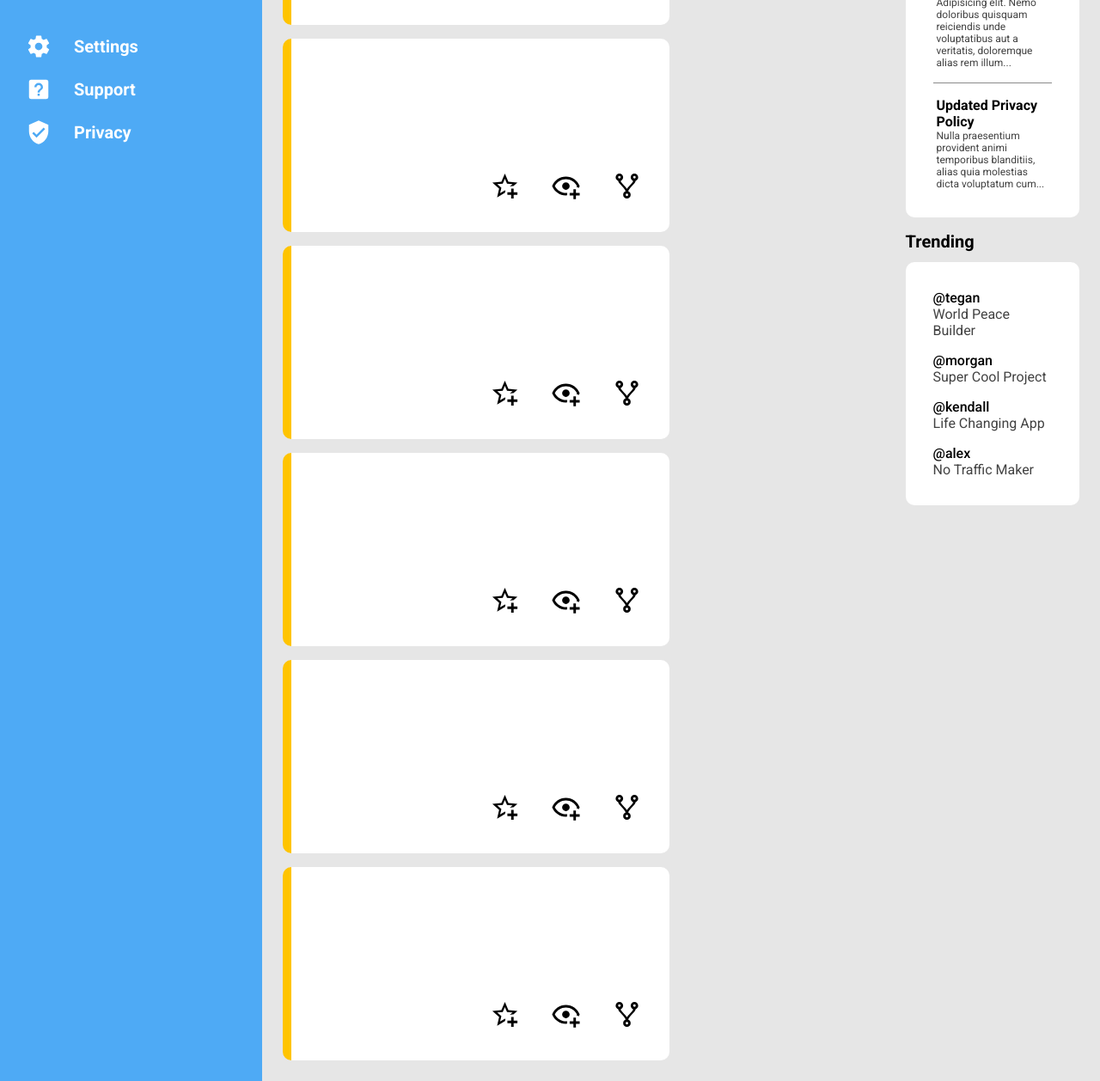
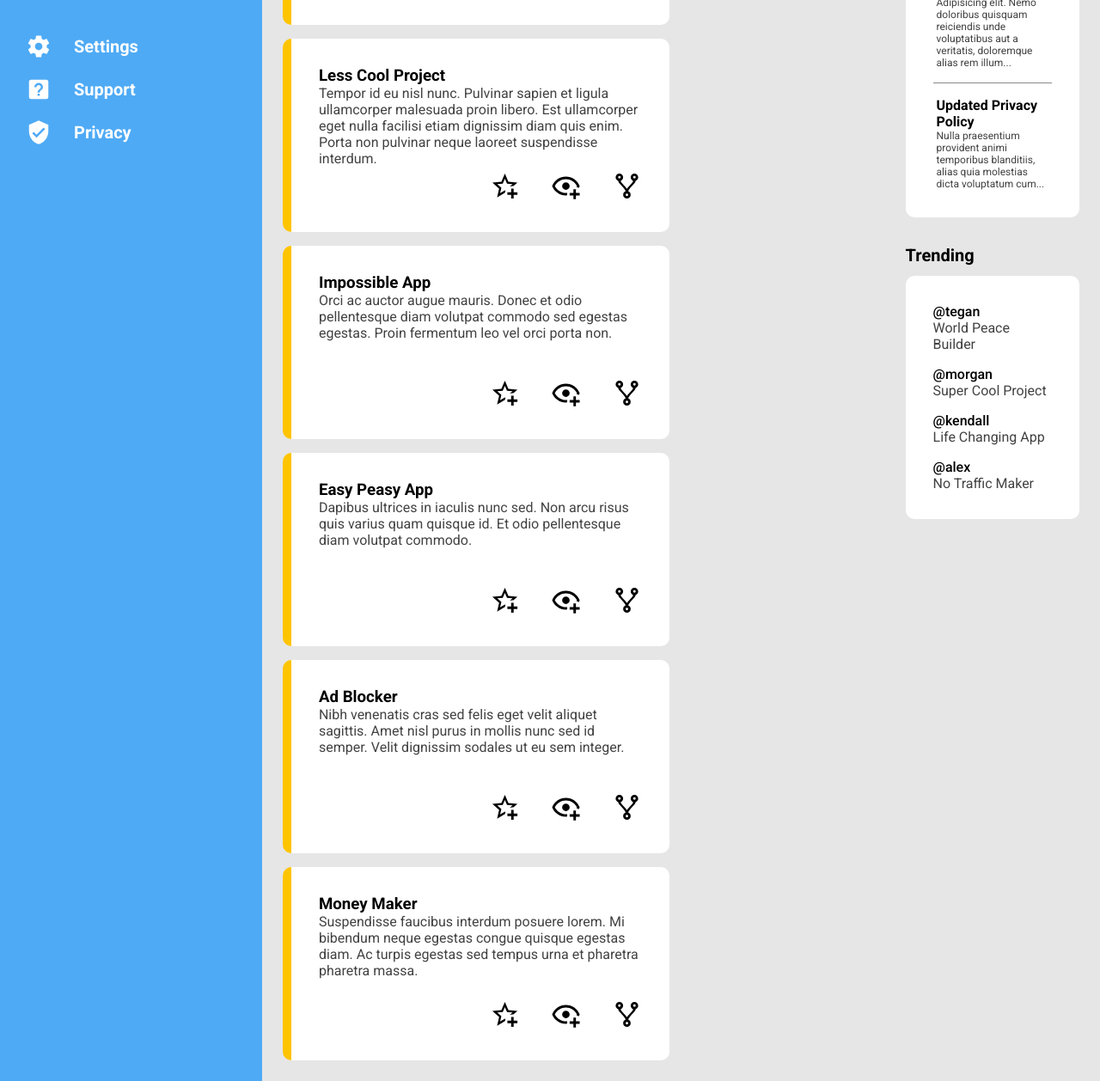
Before and after one commit to WitherMite/odin-admin-dashboard, a plain HTML site: page index.html in a window 1280 px wide. Shown: the part 395-1653 px from the top of the page at 86% size. Drawn offline with Linux system fonts and the light colour scheme.

Commit message:
Clean up

```diff
--- a/index.html
+++ b/index.html
@@ -73,7 +73,6 @@
     <div class="projects">
       <h2>Your Projects</h2>
       <div class="project-container">
-        <div class="card-container">
         <div class="card project-card">
           <h3>Super Cool Project</h3>
           <p>Feugiat pretium nibh ipsum consequat nisl. Vitae purus faucibus ornare suspendisse sed. Viverra nam libero justo laoreet sit amet cursus. Dapibus ultrices in iaculis nunc sed.</p>
@@ -83,62 +82,57 @@
             <a href=""><img src="icons/source-fork.svg" alt=""></a>
           </div>
         </div>
-        </div>
-        <div class="card-container">
+
         <div class="card project-card">
-            <h3></h3>
-            <p></p>
+          <h3>Less Cool Project</h3>
+          <p>Tempor id eu nisl nunc. Pulvinar sapien et ligula ullamcorper malesuada proin libero. Est ullamcorper eget nulla facilisi etiam dignissim diam quis enim. Porta non pulvinar neque laoreet suspendisse interdum.</p>
           <div class="project-options">
             <a href=""><img src="icons/star-plus-outline.svg" alt=""></a>
             <a href=""><img src="icons/eye-plus-outline.svg" alt=""></a>
             <a href=""><img src="icons/source-fork.svg" alt=""></a>
           </div>
         </div>
-        </div>
-        <div class="card-container">
+
         <div class="card project-card">
-            <h3></h3>
-            <p></p>
+          <h3>Impossible App</h3>
+          <p>Orci ac auctor augue mauris. Donec et odio pellentesque diam volutpat commodo sed egestas egestas. Proin fermentum leo vel orci porta non.</p>
           <div class="project-options">
             <a href=""><img src="icons/star-plus-outline.svg" alt=""></a>
             <a href=""><img src="icons/eye-plus-outline.svg" alt=""></a>
             <a href=""><img src="icons/source-fork.svg" alt=""></a>
           </div>
         </div>
-        </div>
-        <div class="card-container">
+
         <div class="card project-card">
-            <h3></h3>
-            <p></p>
+          <h3>Easy Peasy App</h3>
+          <p>Dapibus ultrices in iaculis nunc sed. Non arcu risus quis varius quam quisque id. Et odio pellentesque diam volutpat commodo.</p>
           <div class="project-options">
             <a href=""><img src="icons/star-plus-outline.svg" alt=""></a>
             <a href=""><img src="icons/eye-plus-outline.svg" alt=""></a>
             <a href=""><img src="icons/source-fork.svg" alt=""></a>
           </div>
         </div>
-        </div>
-        <div class="card-container">
+
         <div class="card project-card">
-            <h3></h3>
-            <p></p>
+          <h3>Ad Blocker</h3>
+          <p>Nibh venenatis cras sed felis eget velit aliquet sagittis. Amet nisl purus in mollis nunc sed id semper. Velit dignissim sodales ut eu sem integer.</p>
           <div class="project-options">
             <a href=""><img src="icons/star-plus-outline.svg" alt=""></a>
             <a href=""><img src="icons/eye-plus-outline.svg" alt=""></a>
             <a href=""><img src="icons/source-fork.svg" alt=""></a>
           </div>
         </div>
-        </div>
-        <div class="card-container">
+
         <div class="card project-card">
-            <h3></h3>
-            <p></p>
+          <h3>Money Maker</h3>
+          <p>Suspendisse faucibus interdum posuere lorem. Mi bibendum neque egestas congue quisque egestas diam. Ac turpis egestas sed tempus urna et pharetra pharetra massa.</p>
           <div class="project-options">
             <a href=""><img src="icons/star-plus-outline.svg" alt=""></a>
             <a href=""><img src="icons/eye-plus-outline.svg" alt=""></a>
             <a href=""><img src="icons/source-fork.svg" alt=""></a>
           </div>
         </div>
-        </div>
+
       </div>
     </div>
 
--- a/style.css
+++ b/style.css
@@ -138,7 +138,7 @@ input[type="search"] {
     border-radius: 32px;
 }
 
-/* Cards */
+/* Cards (Redo grid/flex flow) */
 
 main {
     padding: 1.5rem;
@@ -155,7 +155,6 @@ main {
 
 .info-container {
     flex: 1;
-    min-width: 200px;
     display: grid;
     grid-template-rows: auto 1fr;
     gap: 1rem;
@@ -168,12 +167,9 @@ h2 {
 
 .project-container{
     display: grid;
-    grid-template-columns: repeat(auto-fit, minmax(350px, 1fr));
+    grid-template-columns: repeat(auto-fit, 450px);
     gap: 1rem;
-}
-
-.card-container {
-    min-height: 200px;
+    place-items: center;
 }
 
 .card {
@@ -204,6 +200,10 @@ h2 {
 .project-options img {
     height: 35px;
     padding-left: 2rem;
+}
+
+.announcements {
+    margin-bottom: 1rem;
 }
 
 .announcement {
```
Lines whose indentation alone changed are shown as unchanged.
